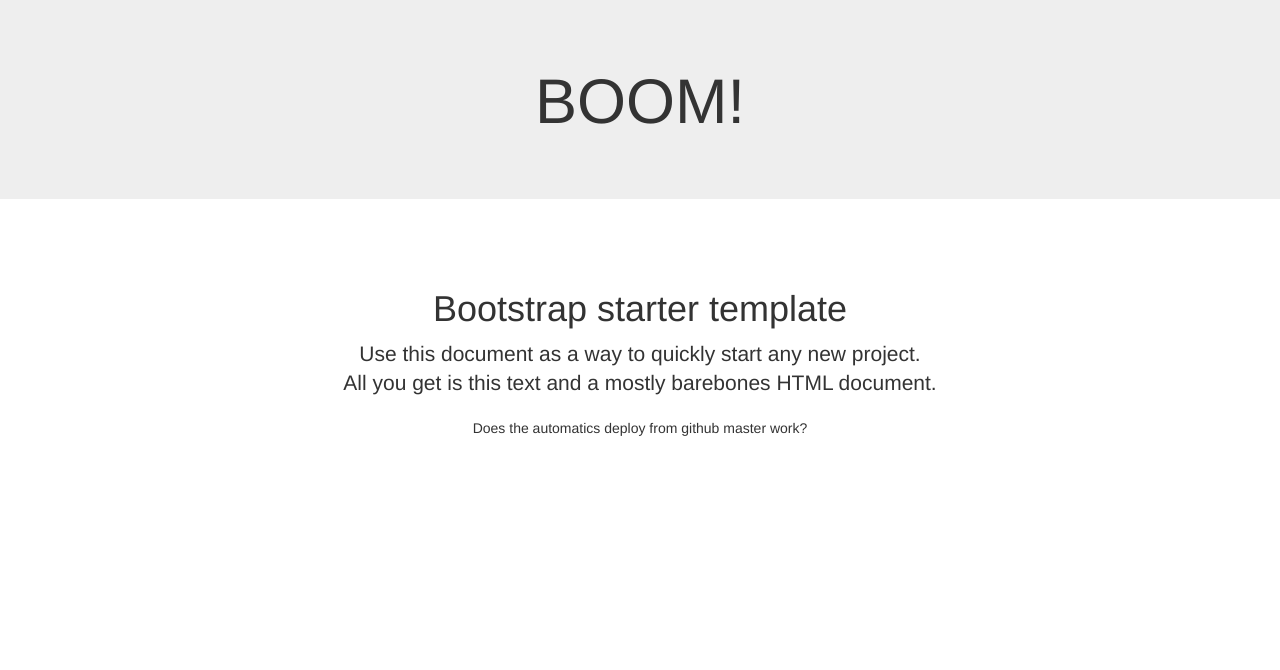
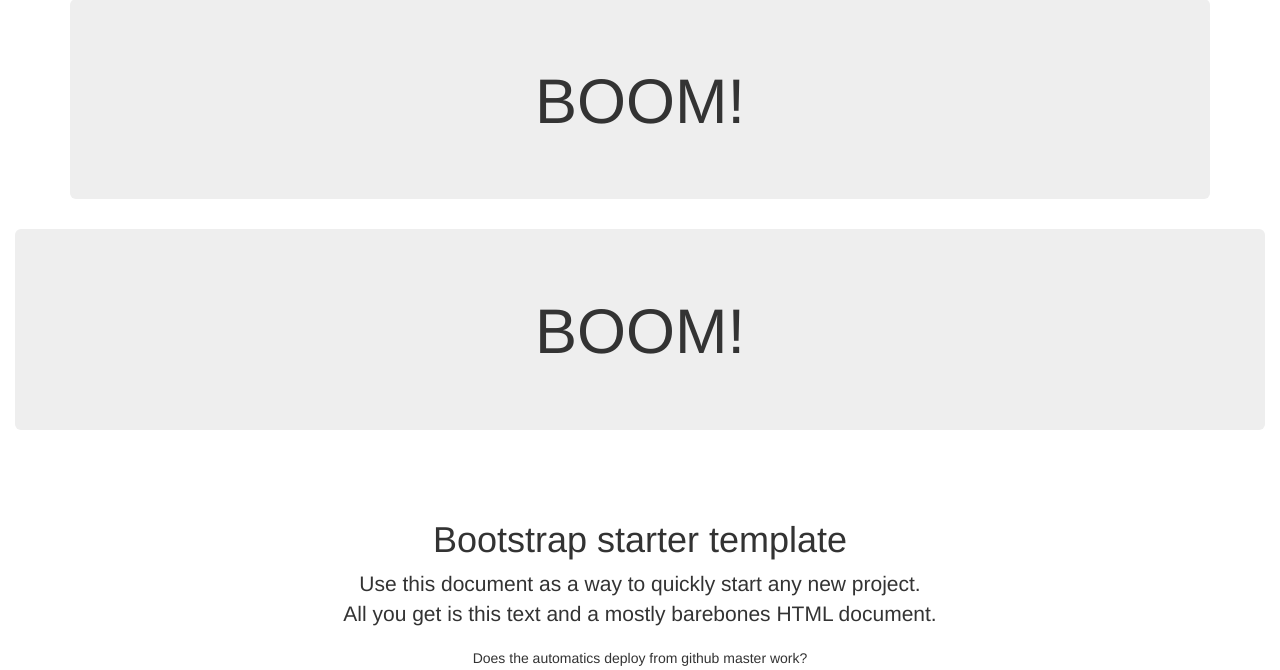
Before and after one commit to artofkot/evarist, a Flask app: page /startertry in a window 1280 px wide. Shown: the part 51-721 px from the top of the page. Run offline with Flask 2, Linux system fonts and the light colour scheme; some libraries are stand-ins or nearby versions.

Commit message:
playin with bootstrap

```diff
--- a/static/starter-template.css
+++ b/static/starter-template.css
@@ -5,3 +5,7 @@ body {
   padding: 40px 15px;
   text-align: center;
 }
+
+jumbotron {
+	text-align:center;
+}
--- a/templates/startertry.html
+++ b/templates/startertry.html
@@ -58,24 +58,6 @@
 
   <body>
 
-  <div class="jumbotron">
-    <p><center><h1>BOOM!</h1></center></p>
-  </div>
-
-  <div>
-    <div class="container">
-
-    </div>
-  </div>
-
-
-  <div>
-    <div class="container-fluid">
-
-    </div>
-  </div>
-
-
     <nav class="navbar navbar-inverse navbar-fixed-top">
       <div class="container">
         <div class="navbar-header">
@@ -97,12 +79,27 @@
       </div>
     </nav>
 
+    <div>
+      <div class="container">
+        <div class="jumbotron">
+          <p><center><h1>BOOM!</h1></center></p>
+        </div>
+      </div>
+    </div>
+
+
+    <div>
+      <div class="container-fluid">
+        <div class="jumbotron">
+          <p><center><h1>BOOM!</h1></center></p>
+        </div>
+      </div>
+    </div>
+
     <div class="container">
-
       <div class="starter-template">
         <h1>Bootstrap starter template</h1>
         <p class="lead">Use this document as a way to quickly start any new project.<br> All you get is this text and a mostly barebones HTML document.</p>
         <p>Does the automatics deploy from github master work?</p>
       </div>
-
     </div><!-- /.container -->
```
